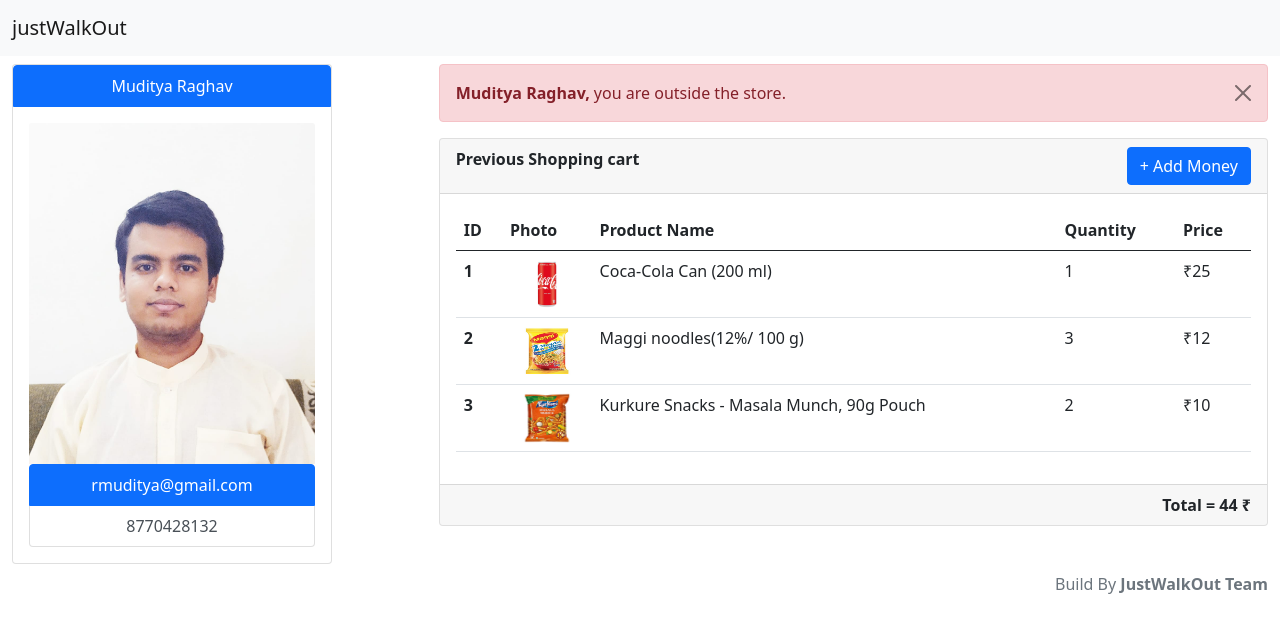
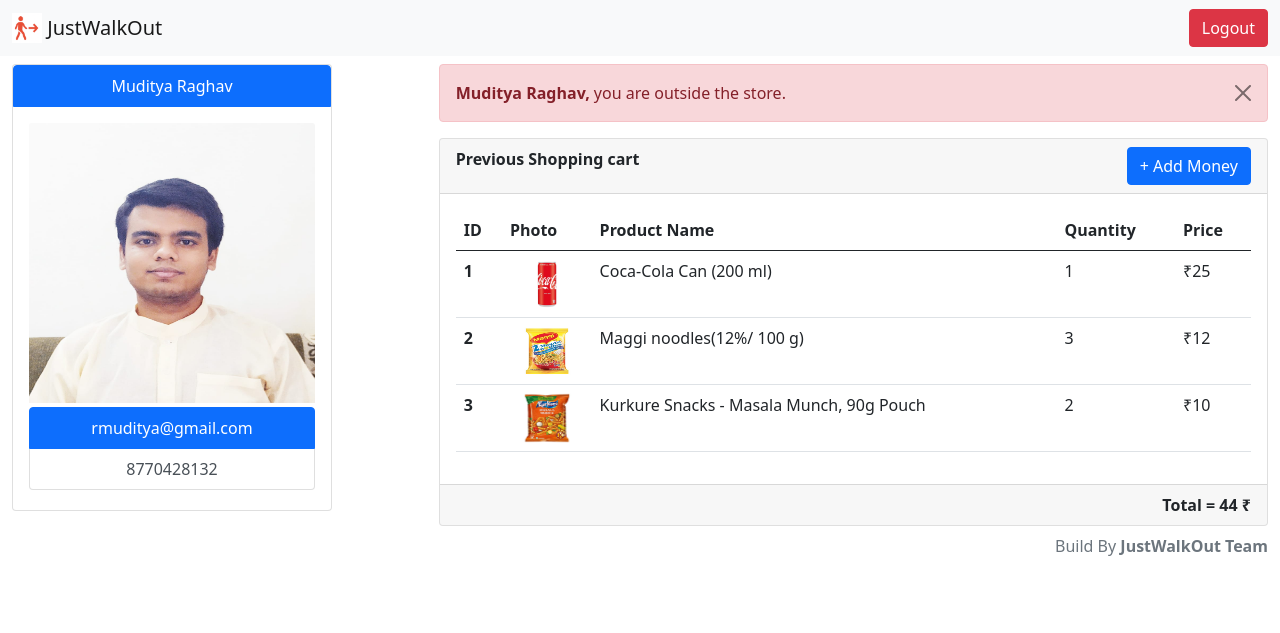
Before and after one commit to 1112Aditi/JUSTWALKOUT-The-Cashierless-Checkout-Store, a Django app: page /dashboard/3456/ in a window 1280 px wide. Shown: the top 633 px of the page. Run offline with Django 3.2, Linux system fonts and the light colour scheme; data comes from the database, SQL or seed files in the repository; both versions use the stored data as it was after the commit; some libraries are stand-ins or nearby versions.

Commit message:
logout button added and favicon and add amount to the model and update the register page

```diff
--- a/Face_Detection/templates/base.html
+++ b/Face_Detection/templates/base.html
@@ -5,6 +5,7 @@
 <meta charset="UTF-8">
 <meta name="viewport" content="width=device-width, initial-scale=1.0">
 <meta http-equiv="X-UA-Compatible" content="ie=edge">
+<link rel="shortcut icon" type="image/png" href="{% static 'assets/favicon.ico' %}"/>
 <meta name="Description" content="Enter your description here"/>
 <link rel="stylesheet" href="https://cdnjs.cloudflare.com/ajax/libs/twitter-bootstrap/5.0.0-beta1/css/bootstrap.min.css">
 <link rel="stylesheet" href="https://cdnjs.cloudflare.com/ajax/libs/font-awesome/5.15.1/css/all.min.css">
--- a/Face_Detection/templates/faceDetection/profile.html
+++ b/Face_Detection/templates/faceDetection/profile.html
@@ -8,8 +8,12 @@
 <!-- nav bar -->
 <nav class="navbar navbar-expand-lg navbar-light bg-light">
   <div class="container-fluid">
-    <a class="navbar-brand" href="#">justWalkOut</a>
+    <a class="navbar-brand" href="#">
+      <img src="/static/assets/nav.png" alt="" width="30" height="30" class="d-inline-block align-top">
+      JustWalkOut
+    </a> <a href="{% url 'home' %}" ><button type="button" class="btn btn-danger">Logout</button></a>
   </div>
+
 </nav>
 <!-- end navbar -->
 {% endblock nav %}
@@ -25,11 +29,11 @@
       </div>
       <div class="card-body">
         {% if user.image %}
-        <img src="{{ user.image.url }}" class="card-img-top" alt="...">
+        <img src="{{ user.image.url }}" class="card-img-top" height="280" width="300" alt="...">
         {% else %}
-        <img src="/static/images/dp.jpeg" class="card-img-top" alt="...">
+        <img src="/static/images/dp.jpeg" class="card-img-top" height="280" width="300" alt="...">
         {% endif %}
-        <ul class="list-group ">
+        <ul class="list-group my-1">
           <li class="list-group-item list-group-item-action active">{{ user.email }}</li>
           <li class="list-group-item list-group-item-action">{{ user.phone }}</li>
 
```
Also changed, not shown: Face_Detection/templates/faceDetection/home.html (+8 -4 lines), Face_Detection/templates/faceDetection/register.html (+5 -2 lines), Face_Detection/static/assets/favicon.ico (added), Face_Detection/static/assets/favicon_io (1)/android-chrome-192x192.png (added), Face_Detection/static/assets/favicon_io (1)/android-chrome-512x512.png (added), Face_Detection/static/assets/favicon_io (1)/apple-touch-icon.png (added), Face_Detection/static/assets/favicon_io (1)/favicon-16x16.png (added), Face_Detection/static/assets/favicon_io (1)/favicon-32x32.png (added), Face_Detection/static/assets/favicon_io (1)/favicon.ico (added), Face_Detection/static/assets/favicon_io (1)/site.webmanifest (added), Face_Detection/static/assets/nav.png (added), db.sqlite3, media/profile_image/WhatsApp_Image_2020-06-16_at_8.39.09_AM.jpeg (added).
